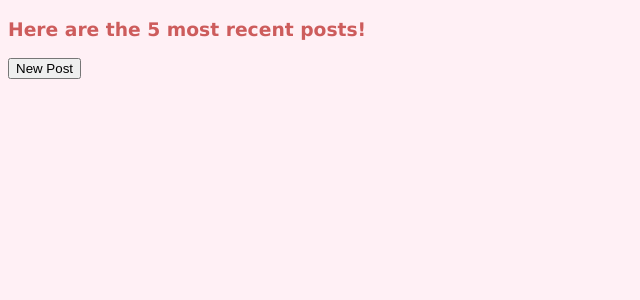
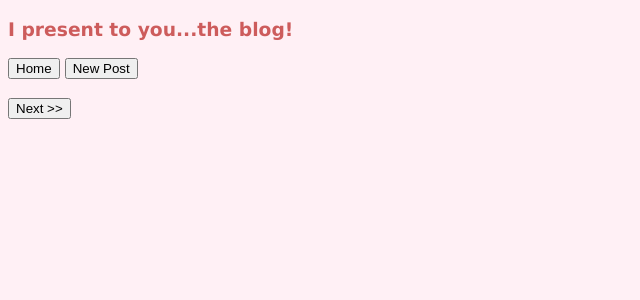
Before and after one commit to lauramjohnson/build-a-blog, a Python web app: template templates/blog.html in a window 1280 px wide. Shown: the top 300 px of the page, without its empty margins (0-640 px from the left). Run offline with Jinja, Linux system fonts and the light colour scheme; the template is opened without the code that fills it, so the values that code supplies are empty.

Commit message:
pagination added, working on hiding next buttonif no more

```diff
--- a/templates/blog.html
+++ b/templates/blog.html
@@ -3,7 +3,14 @@
 {% block content %}
 
 
-<h3>Here are the 5 most recent posts!</h3>
+<h3>I present to you...the blog!</h3>
+
+<div >
+    <button class="home"><a id="newpostbutton" href="/blog">Home</a></button>
+    <button class="newpost"><a id="newpostbutton" href="/newpost">New Post</a></button>
+</div>
+<br>
+
 {% for blog in posts %}
     <div class = "blog">
         <a href="/blog/{{ blog.key().id() }}"><div class = "blog-subject"> {{ blog.subject }}</div></a>
@@ -14,7 +21,13 @@
     </div>
 
 {% endfor %}
-<div class="bottom_button">
-    <button class="newpost"><a id="newpostbutton" href="/newpost">New Post</a></button>
+<div >
+    {% if pageno > 1 %}
+    <button class="previous"><a id="newpostbutton" href="/blog?page={{ (pageno - 1) }}">&lt&lt Previous</a></button>
+    {% endif %}
+    <button class="Next"><a id="newpostbutton" href="/blog?page={{ (pageno + 1)}}">Next &gt&gt</a></button>
+
 </div>
+
+
 {% endblock %}
```
Also changed, not shown: main.py (+10 -2 lines), 1 other file.
